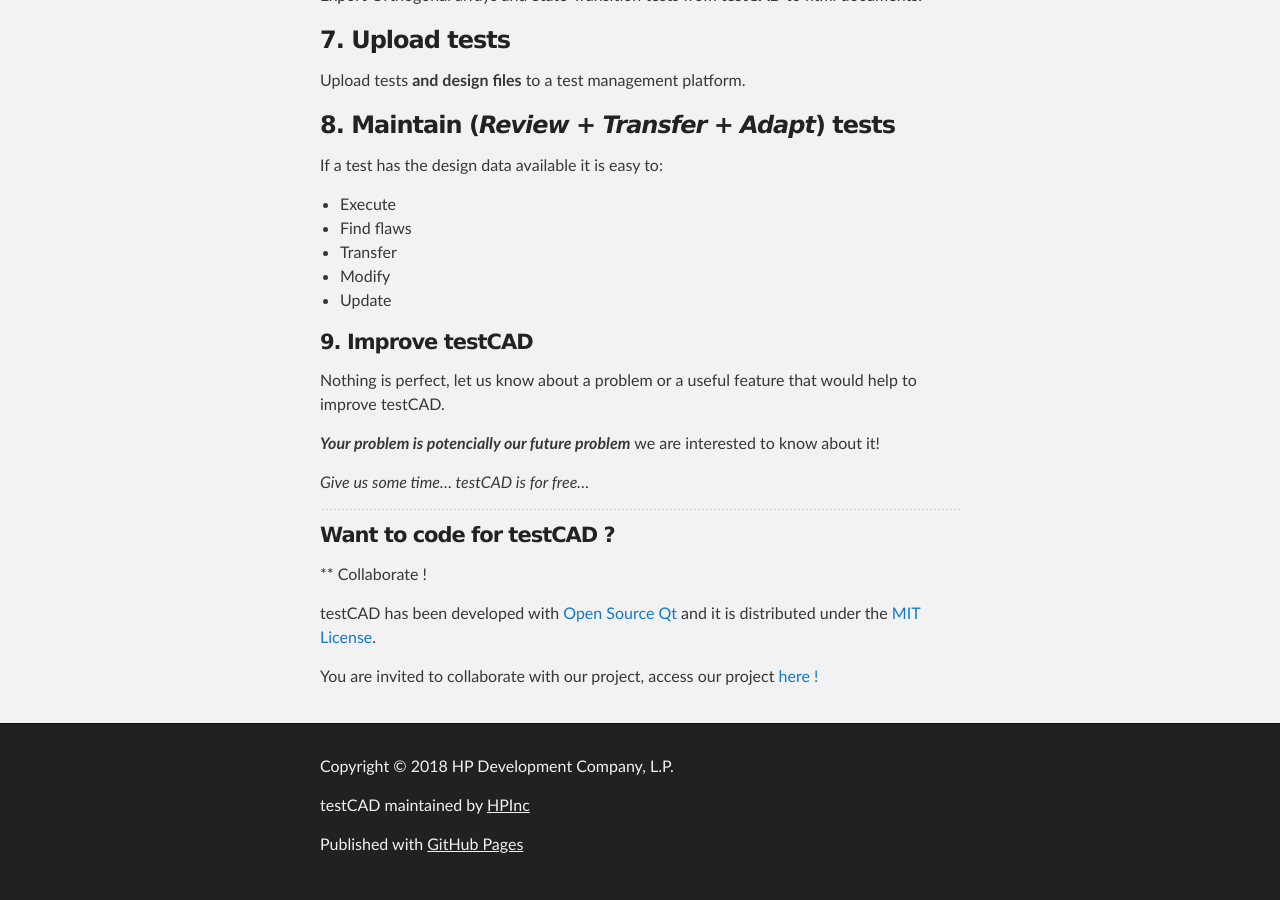
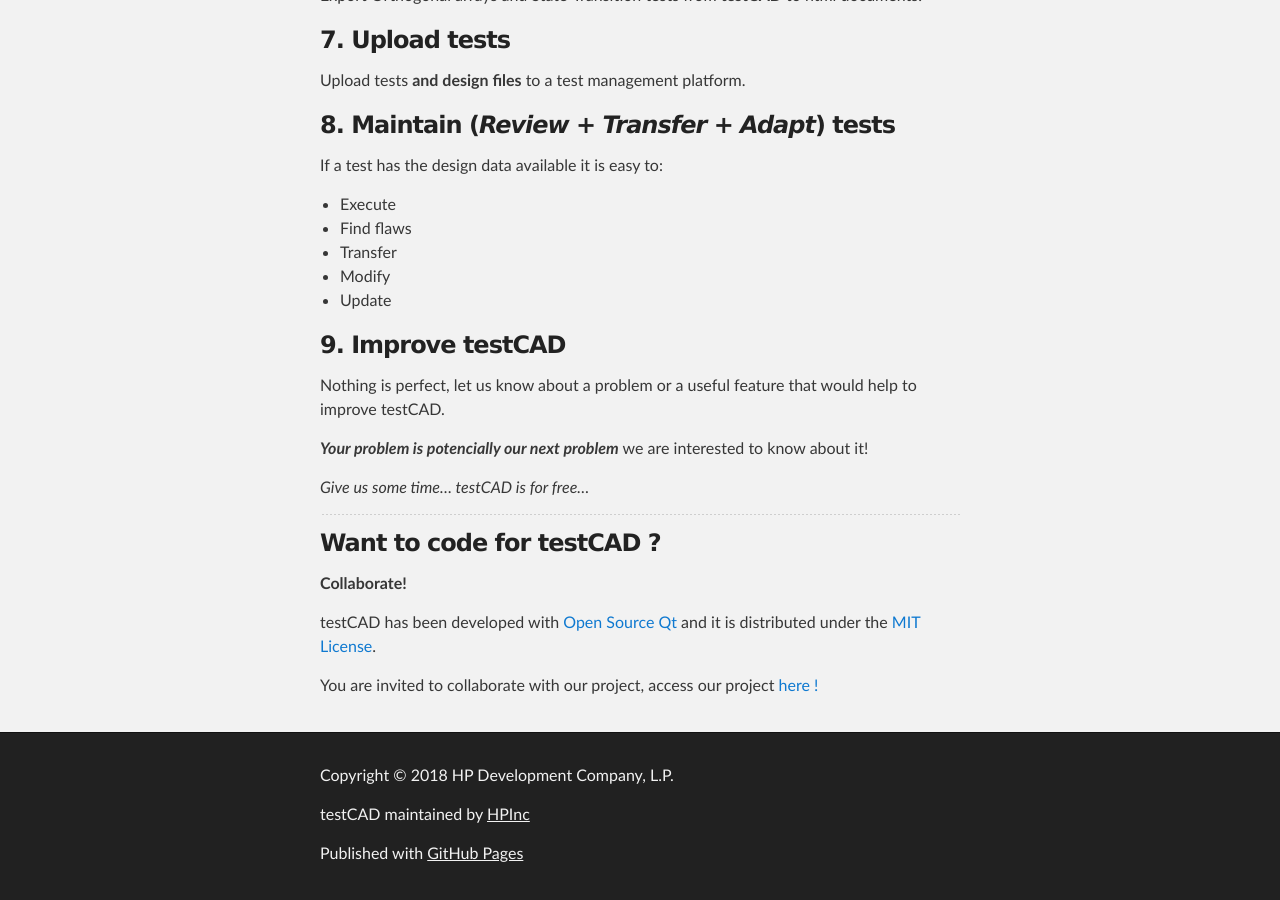
Before and after one commit to HPInc/testcad, a Jekyll site: the page built from docs/index.md, in a window 1280 px wide and 900 px high, scrolled down 1429 px. Built offline with Jekyll 4.4.1, drawn with Linux system fonts in a browser that asks for light colours.

Commit message:
Fixes to fond styles in index.md

```diff
--- a/docs/index.md
+++ b/docs/index.md
@@ -58,17 +58,17 @@
 *  Modify
 *  Update
 
-#### 9. Improve testCAD
+### 9. Improve testCAD
 Nothing is perfect, let us know about a problem or a useful feature that would help to improve testCAD.
 
-**_Your problem is potencially our future problem_** we are interested to know about it!
+**_Your problem is potencially our next problem_** we are interested to know about it!
 
 _Give us some time... testCAD is for free..._
 
 * * *
 
-#### Want to code for testCAD ?
-** Collaborate !
+### Want to code for testCAD ?
+**Collaborate!**
 
 testCAD has been developed with [Open Source Qt](https://www.qt.io/download) and it is distributed under the [MIT License](https://choosealicense.com/licenses/mit/).
 
```
